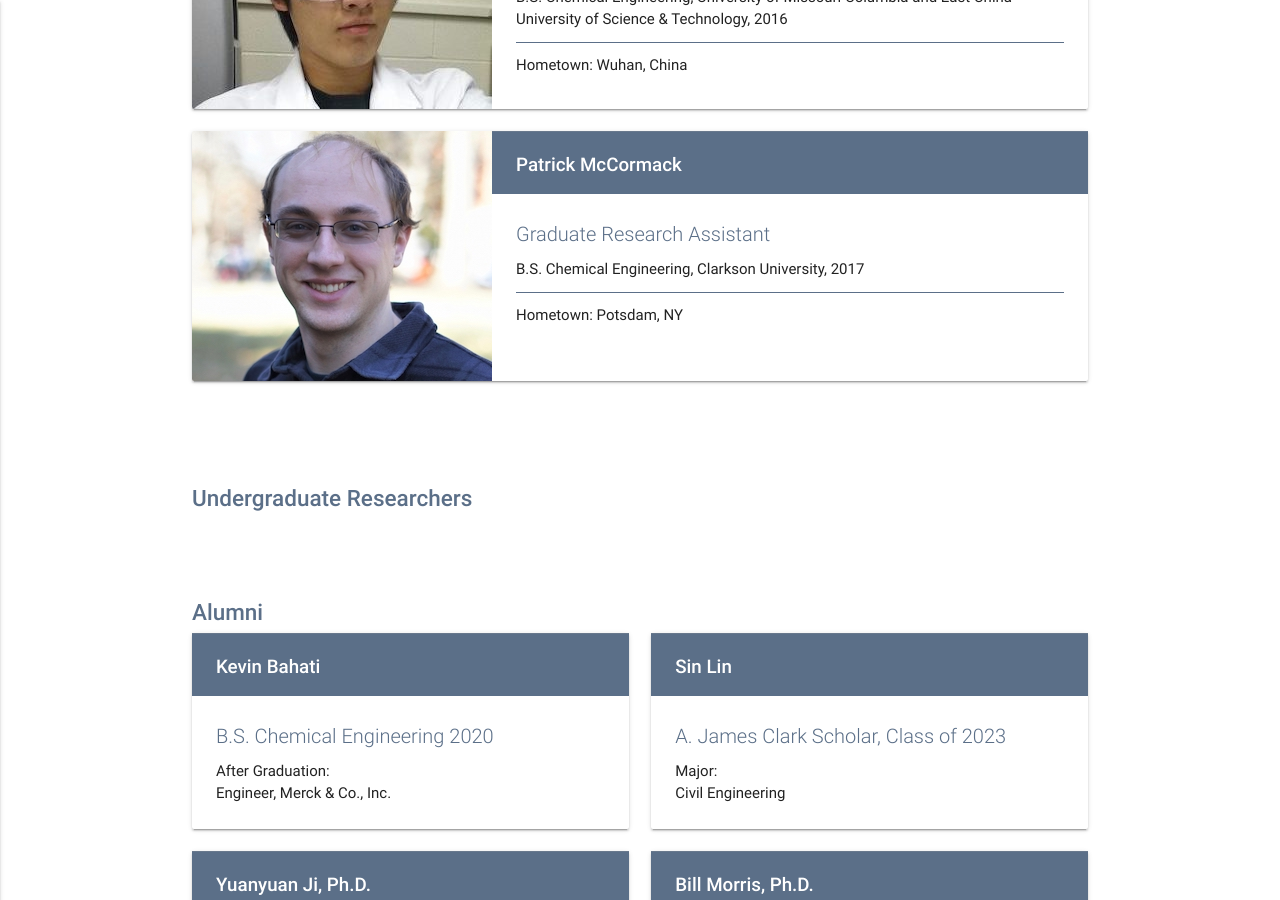
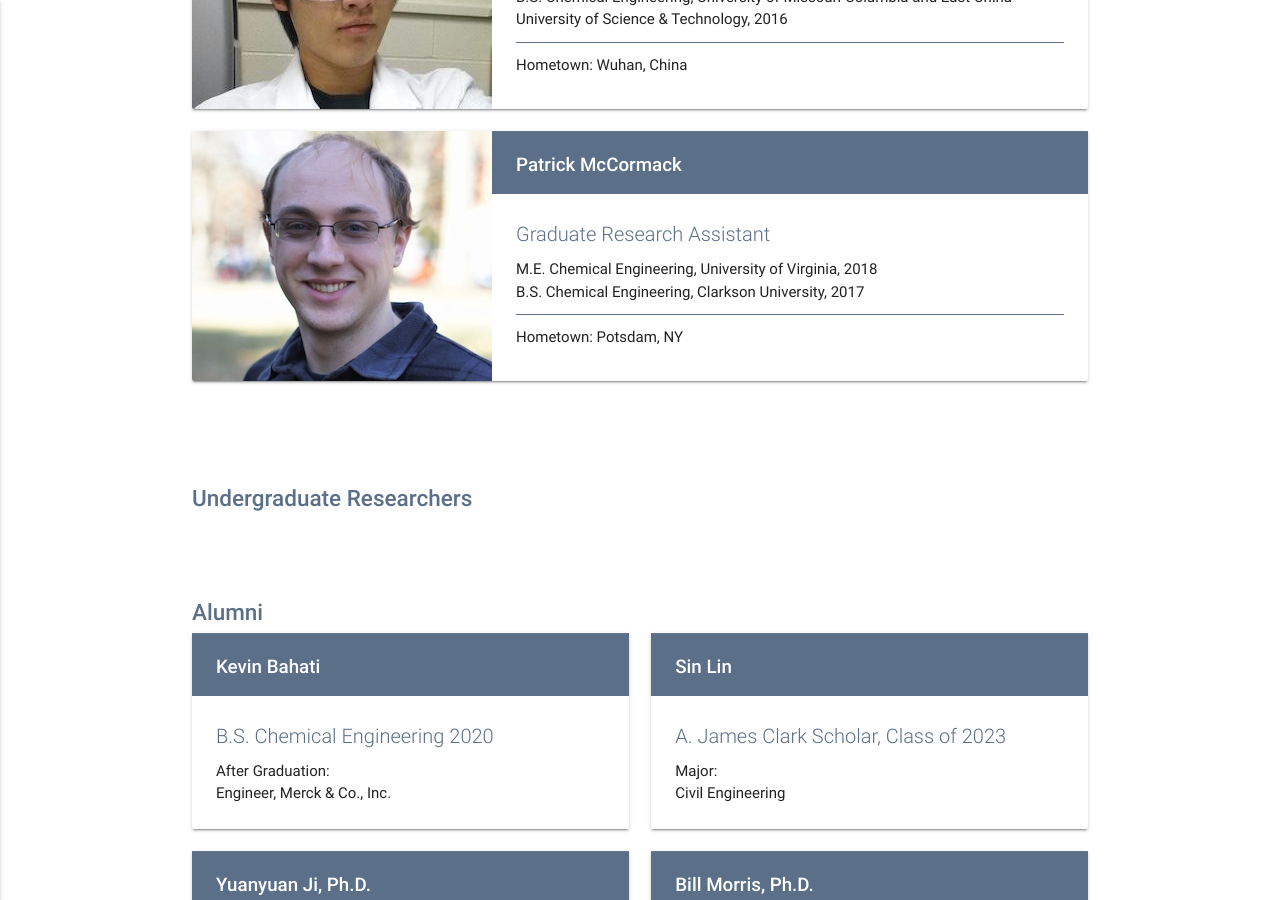
Before and after one commit to geisegroup/geisegroup.github.io, a Jekyll site: the page built from people.md, in a window 1280 px wide and 900 px high, scrolled down 1639 px. Built offline with Jekyll 4.4.1, drawn with Linux system fonts in a browser that asks for light colours; nearby versions of some CDN libraries.

Commit message:
Update patrickMcCormack.html

```diff
--- a/_groupMembers/patrickMcCormack.html
+++ b/_groupMembers/patrickMcCormack.html
@@ -4,6 +4,7 @@ title: Graduate Research Assistant
 hometown: Potsdam, NY
 image: mccormack.jpg
 degrees:
+ - text: M.E. Chemical Engineering, University of Virginia, 2018
  - text: B.S. Chemical Engineering, Clarkson University, 2017
 orderBy: 6
 ---
```
